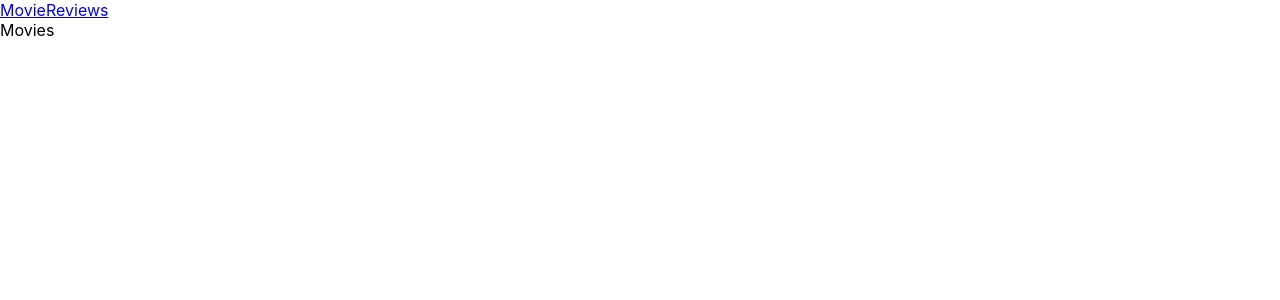
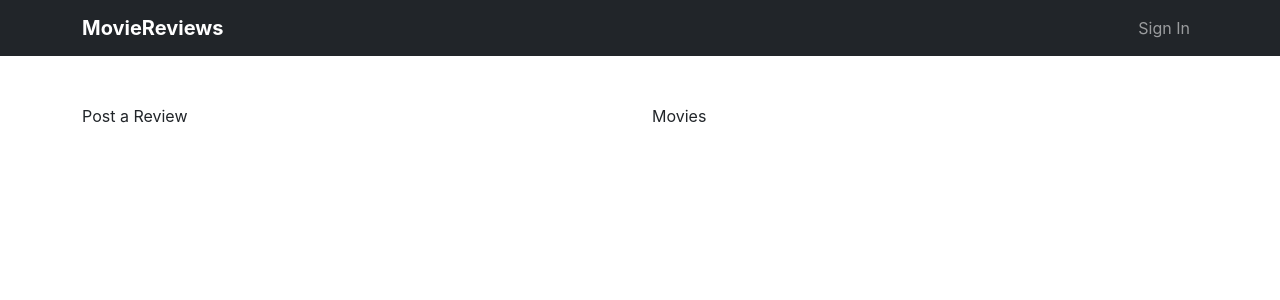
Before and after one commit to Moyosooreoluwa/Movie-Reviews, a React (Create React App) app in the folder movie-review-frontend/: page / in a window 1280 px wide. Shown: the top 300 px of the page. Built offline with nearby package versions, Linux system fonts and the light colour scheme.

Commit message:
3 - Navbar

```diff
--- a/movie-review-frontend/package.json
+++ b/movie-review-frontend/package.json
@@ -10,6 +10,7 @@
     "react": "^18.2.0",
     "react-bootstrap": "^2.7.2",
     "react-dom": "^18.2.0",
+    "react-router-bootstrap": "^0.26.2",
     "react-router-dom": "^6.8.1",
     "react-scripts": "5.0.1",
     "web-vitals": "^2.1.4"
--- a/movie-review-frontend/src/App.js
+++ b/movie-review-frontend/src/App.js
@@ -1,13 +1,46 @@
 import './App.css';
+
+import Navbar from 'react-bootstrap/Navbar';
+import Nav from 'react-bootstrap/Nav';
+import { LinkContainer } from 'react-router-bootstrap';
+import { BrowserRouter, Link } from 'react-router-dom';
+import Table from 'react-bootstrap/Table';
+import Container from 'react-bootstrap/Container';
+import Row from 'react-bootstrap/Row';
+import Col from 'react-bootstrap/Col';
+import PostReview from './Components/PostReview';
 
 function App() {
   return (
-    <div>
-      <header>
-        <a href="/">MovieReviews</a>
-      </header>
-      <main>Movies</main>
-    </div>
+    <BrowserRouter>
+      <div>
+        <header className="mb-5">
+          <Navbar bg="dark" variant="dark" expand="lg">
+            <Container>
+              <LinkContainer to="/">
+                <Navbar.Brand>MovieReviews</Navbar.Brand>
+              </LinkContainer>
+              <Navbar.Collapse id="basic-navbar-nav">
+                <Nav className="me-auto w-100 justify-content-end">
+                  {/* {!userInfo && ( */}
+                  <Link className="nav-link" to="/signin">
+                    Sign In
+                  </Link>
+                </Nav>
+              </Navbar.Collapse>
+            </Container>
+          </Navbar>
+        </header>
+        <main>
+          <Container>
+            <Row>
+              <Col>Post a Review</Col>
+              <Col>Movies</Col>
+            </Row>
+          </Container>
+        </main>
+      </div>
+    </BrowserRouter>
   );
 }
 
--- /dev/null
+++ b/movie-review-frontend/src/Components/PostReview.js
@@ -0,0 +1,5 @@
+import React from 'react';
+
+export default function PostReview() {
+  return <div>PostReview</div>;
+}
--- a/movie-review-frontend/src/index.css
+++ b/movie-review-frontend/src/index.css
@@ -11,3 +11,43 @@ code {
   font-family: source-code-pro, Menlo, Monaco, Consolas, 'Courier New',
     monospace;
 }
+
+.site-container {
+  min-height: 100vh;
+}
+
+main {
+  flex: 1;
+}
+
+/* sidebar */
+.navbar-brand {
+  font-weight: bold;
+  text-decoration: none;
+}
+.side-navbar {
+  width: 240px;
+  height: 100%;
+  position: absolute;
+  left: -300px;
+  background-color: #f8f9fa;
+  transition: 0.5s;
+}
+.site-container {
+  transition: 0.4s;
+}
+.active-cont {
+  margin-left: 240px;
+}
+
+.active-nav {
+  left: 0;
+}
+
+.text-bold {
+  font-weight: bold;
+}
+
+.no-dec {
+  text-decoration: none;
+}
--- a/movie-review-frontend/src/index.js
+++ b/movie-review-frontend/src/index.js
@@ -1,5 +1,6 @@
 import React from 'react';
 import ReactDOM from 'react-dom/client';
+import 'bootstrap/dist/css/bootstrap.min.css';
 import './index.css';
 import App from './App';
 import reportWebVitals from './reportWebVitals';
```
Also changed, not shown: 2 other files (tests, documents, lock files or other folders).
